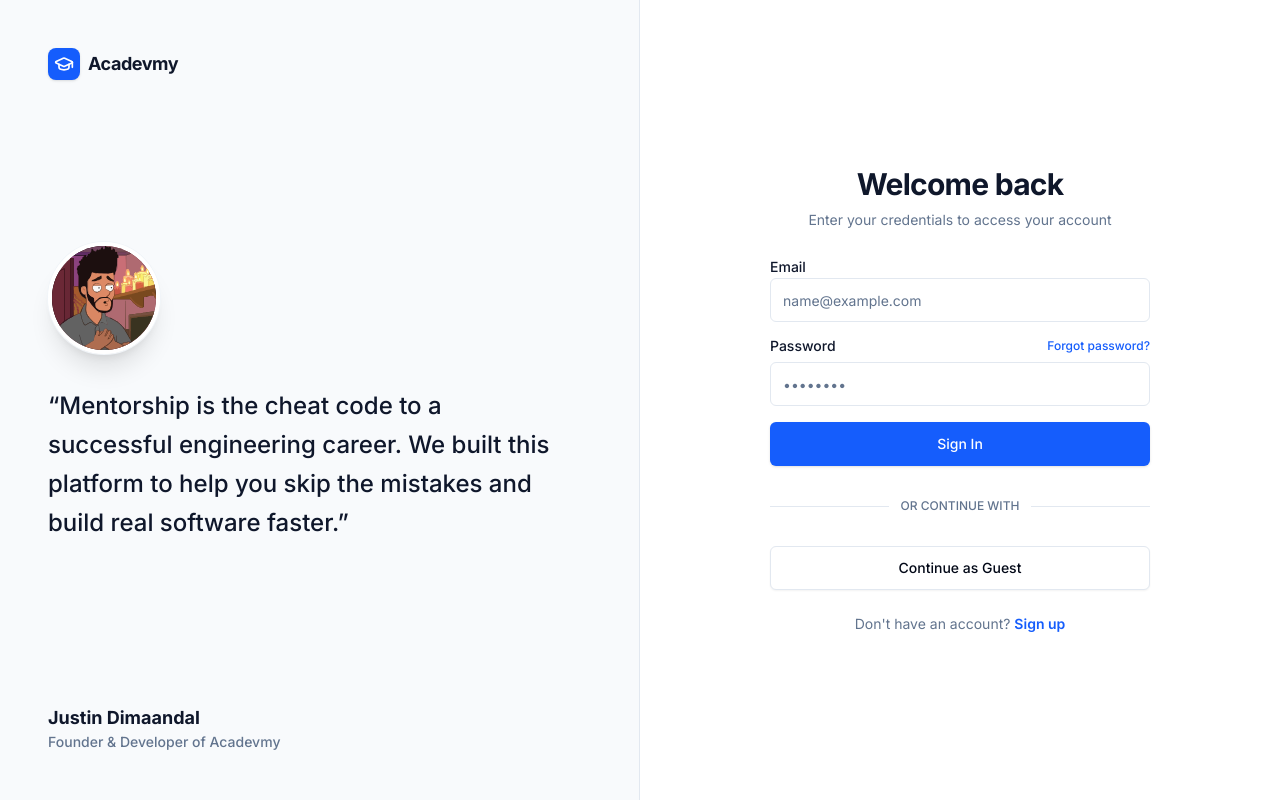
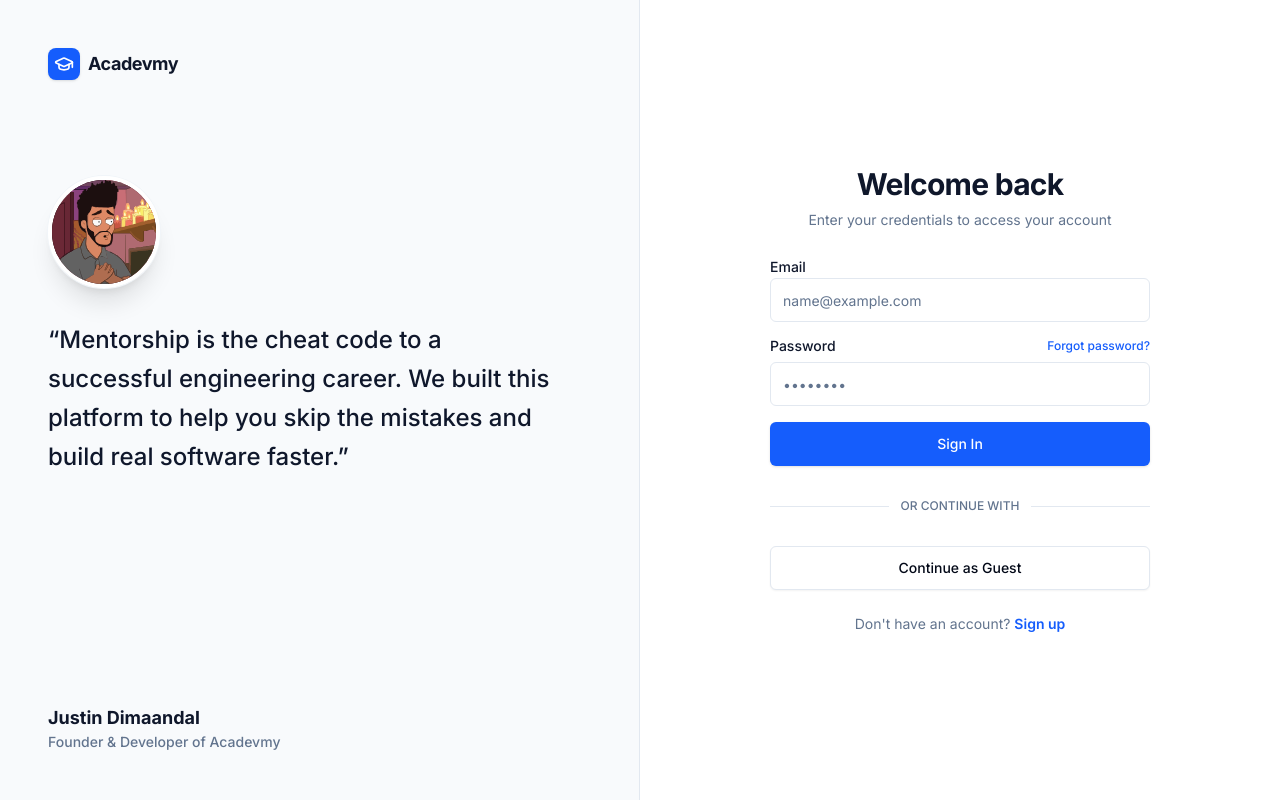
Before and after one commit to tsujin1/acadevmy, a React (Vite) app in the folder client/: page /login in a window 1280 px wide. Built offline with nearby package versions, Linux system fonts and the light colour scheme; no server answers.

Commit message:
refactor(AuthContext): improve import statements and manage axios headers on login/logout refactor(Login): enhance error handling and adjust layout for better responsiveness

```diff
--- a/client/src/contexts/AuthContext.tsx
+++ b/client/src/contexts/AuthContext.tsx
@@ -1,4 +1,5 @@
-import { createContext, useContext, useState, useEffect, ReactNode } from 'react';
+import { createContext, useContext, useState, useEffect } from 'react';
+import type { ReactNode } from 'react';
 import { authService } from '@/services/authService';
 import axios from 'axios';
 
@@ -22,6 +23,7 @@ interface AuthContextType {
 
 const AuthContext = createContext<AuthContextType | undefined>(undefined);
 
+// eslint-disable-next-line react-refresh/only-export-components
 export const useAuth = () => {
   const context = useContext(AuthContext);
   if (context === undefined) {
@@ -65,6 +67,8 @@ export const AuthProvider = ({ children }: AuthProviderProps) => {
     setToken(response.token);
     localStorage.setItem('token', response.token);
     localStorage.setItem('user', JSON.stringify(response.user));
+    // Ensure axios header is set on login as well
+    axios.defaults.headers.common['Authorization'] = `Bearer ${response.token}`;
   };
 
   const logout = () => {
@@ -72,6 +76,7 @@ export const AuthProvider = ({ children }: AuthProviderProps) => {
     setToken(null);
     localStorage.removeItem('token');
     localStorage.removeItem('user');
+    delete axios.defaults.headers.common['Authorization'];
     authService.logout();
   };
 
--- a/client/src/pages/Login.tsx
+++ b/client/src/pages/Login.tsx
@@ -1,4 +1,4 @@
-import { useState, FormEvent, useEffect } from 'react';
+import { useState, type FormEvent, useEffect } from 'react'; // FIXED: Added 'type' for FormEvent
 import { useNavigate, Link } from 'react-router-dom';
 import { useAuth } from '@/contexts/AuthContext';
 import { Button } from '@/components/ui/button';
@@ -7,6 +7,15 @@ import { Label } from '@/components/ui/label';
 import { GraduationCap, Loader2 } from 'lucide-react';
 import { Avatar, AvatarFallback, AvatarImage } from '@/components/ui/avatar';
 import avatarImage from '@/assets/justin-avatar.svg';
+
+// FIXED: Defined interface for Error handling to avoid 'any'
+interface ApiError {
+  response?: {
+    data?: {
+      message?: string;
+    };
+  };
+}
 
 export const Login = () => {
   const [email, setEmail] = useState('');
@@ -31,8 +40,9 @@ export const Login = () => {
     try {
       await login(email, password);
       navigate('/dashboard');
-    } catch (err: any) {
-      setError(err.response?.data?.message || 'Failed to login. Please try again.');
+    } catch (err) {
+      const apiError = err as ApiError;
+      setError(apiError.response?.data?.message || 'Failed to login. Please try again.');
     } finally {
       setIsLoading(false);
     }
@@ -41,20 +51,21 @@ export const Login = () => {
   return (
     <div className="w-full h-screen lg:grid lg:grid-cols-2 overflow-hidden bg-white">
 
-      {/* --- LEFT SIDE (White Theme - Left Aligned Layout) --- */}
-      <div className="hidden lg:flex flex-col justify-between bg-slate-50 border-r border-slate-200 p-10 xl:p-12 h-full">
+      {/* --- LEFT SIDE (White Theme - Anchored Top-Left) --- */}
+      {/* flex-col with h-full allows us to use mt-auto for the footer */}
+      <div className="hidden lg:flex flex-col bg-slate-50 border-r border-slate-200 p-10 xl:p-12 h-full">
 
-        {/* 1. Header: Logo (Aligned Left) */}
-        <div className="flex items-center text-lg font-bold tracking-tight text-slate-900">
+        {/* 1. Header: Logo */}
+        <div className="flex items-center text-lg font-bold tracking-tight text-slate-900 shrink-0">
           <div className="flex h-8 w-8 items-center justify-center rounded-lg bg-blue-600 text-white mr-2 shadow-sm">
             <GraduationCap className="h-5 w-5" />
           </div>
           Acadevmy
         </div>
 
-        {/* 2. Main: Avatar & Quote (Aligned Left) */}
-        {/* Changed 'items-center text-center' to 'items-start text-left' */}
-        <div className="flex-1 flex flex-col items-start justify-center max-w-lg space-y-8">
+        {/* 2. Main: Avatar & Quote (Anchored Top Left with Margin) */}
+        {/* Removed 'flex-1' and 'justify-center'. Added 'mt-24' to space it from logo but keep it upper-left */}
+        <div className="mt-24 flex flex-col items-start max-w-lg space-y-8">
           <Avatar className="h-28 w-28 border-4 border-white shadow-xl ring-1 ring-slate-100">
             <AvatarImage
               src={avatarImage}
@@ -72,8 +83,9 @@ export const Login = () => {
           </blockquote>
         </div>
 
-        {/* 3. Footer: Name & Title (Aligned Left) */}
-        <div className="flex flex-col items-start">
+        {/* 3. Footer: Name & Title (Pushed to Bottom) */}
+        {/* mt-auto pushes this element to the very bottom of the flex container */}
+        <div className="mt-auto flex flex-col items-start">
           <div className="font-bold text-slate-900 text-lg">Justin Dimaandal</div>
           <div className="text-sm font-medium text-slate-500">Founder & Developer of Acadevmy</div>
         </div>
@@ -83,7 +95,7 @@ export const Login = () => {
       <div className="flex items-center justify-center py-12 px-4 sm:px-8 bg-white h-full">
         <div className="mx-auto flex w-full flex-col justify-center space-y-6 sm:w-[380px]">
 
-          {/* Mobile Logo (Visible only on small screens) */}
+          {/* Mobile Logo */}
           <div className="flex flex-col space-y-2 text-center">
             <div className="lg:hidden flex justify-center mb-4">
               <div className="flex h-10 w-10 items-center justify-center rounded-lg bg-blue-600 text-white shadow-sm">
```
